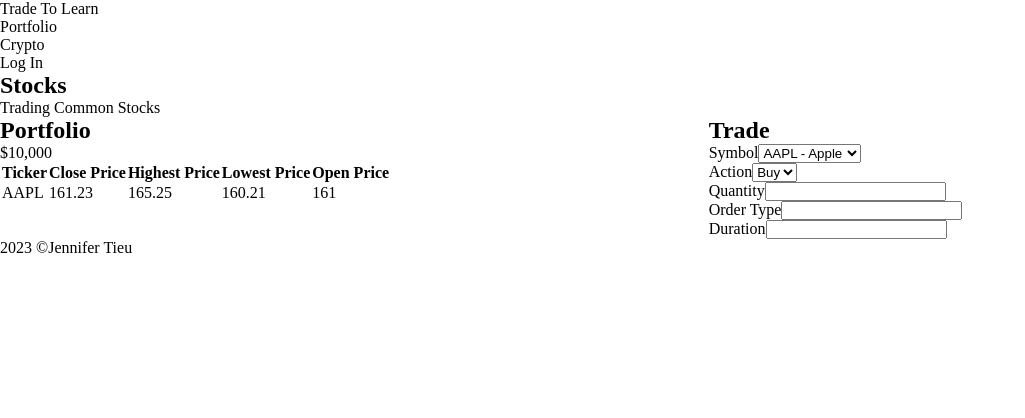
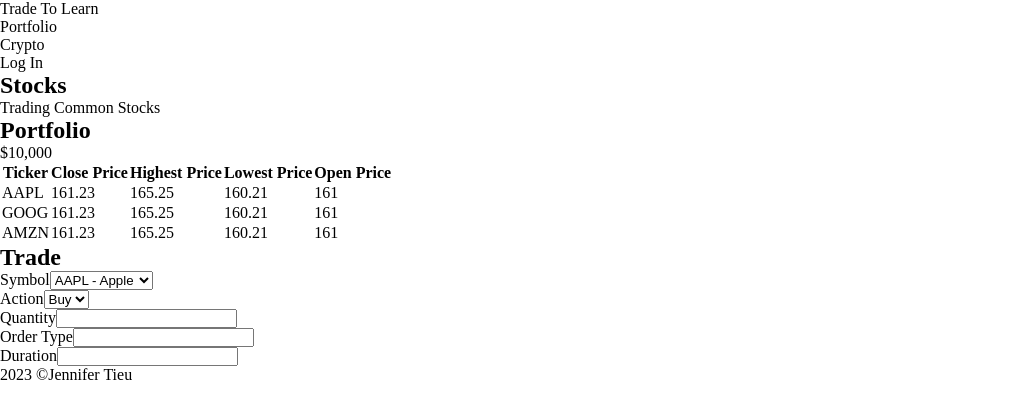
Before and after one commit to jennifertieu/trade-to-learn, a Next.js app: page / in a window 1280 px wide. Shown: the top 418 px of the page, without its empty margins (0-1025 px from the left). Built offline with nearby package versions, Linux system fonts and the light colour scheme.

Commit message:
replace styles with tailwind, add more example data

```diff
--- a/src/pages/index.tsx
+++ b/src/pages/index.tsx
@@ -1,18 +1,33 @@
 import Head from "next/head";
 import Image from "next/image";
-import styles from "@/styles/home.module.css";
 import { useState, useEffect } from "react";
 import Trade from "@/components/Trade";
 
 export default function Home() {
   const [stockDailyData, setStockDailyData] = useState(null);
-  const data = {
+  const stockData = [
+    {
       symbol: "AAPL",
       close: 161.23,
       high: 165.25,
       low: 160.21,
-    open: 161
-  }
+      open: 161,
+    },
+    {
+      symbol: "GOOG",
+      close: 161.23,
+      high: 165.25,
+      low: 160.21,
+      open: 161,
+    },
+    {
+      symbol: "AMZN",
+      close: 161.23,
+      high: 165.25,
+      low: 160.21,
+      open: 161,
+    },
+  ];
 
   // useEffect(() => {
   //   const fetchData = async() => {
@@ -31,18 +46,17 @@
         <meta name="viewport" content="width=device-width, initial-scale=1" />
         <link rel="icon" href="/favicon.ico" />
       </Head>
-      <section className={styles.main}>
-        <div className={styles.heading}>
+      <section className="grid grid-cols-3">
+        <div className="col-span-2 row-1">
           <h1>Stocks</h1>
           <p>Trading Common Stocks</p>
         </div>
-        <section className={styles.section}>
+        <section className="col-span-2">
           <article>
             <h2>Portfolio</h2>
             <p>$10,000</p>
           </article>
-          {
-            data ?
+          {stockData.length > 0 ? (
             <table>
               <thead>
                 <tr>
@@ -54,19 +68,23 @@
                 </tr>
               </thead>
               <tbody>
-                  <tr>
+                {stockData.map((data, index) => (
+                  <tr key={index}>
                     <td>{data["symbol"]}</td>
                     <td>{data["close"]}</td>
                     <td>{data["high"]}</td>
                     <td>{data["low"]}</td>
                     <td>{data["open"]}</td>
                   </tr>
+                ))}
               </tbody>
-              </table> : <div>Loading...</div>
-          }
+            </table>
+          ) : (
+            <div>Loading...</div>
+          )}
         </section>
-        <div className={styles.trade}>
-          <Trade type="stock"/>
+        <div className="col-span-1">
+          <Trade type="stock" />
         </div>
       </section>
     </>
```
Lines whose indentation alone changed are shown as unchanged.
